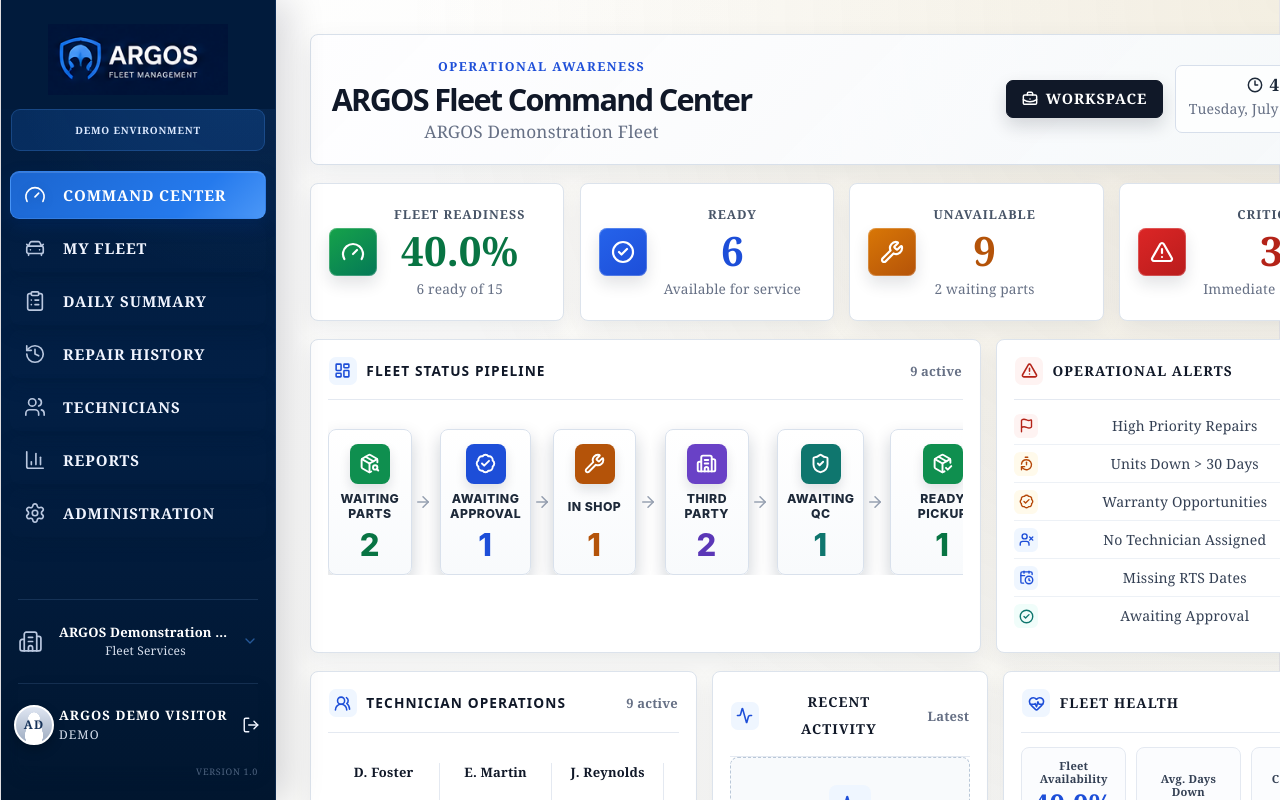
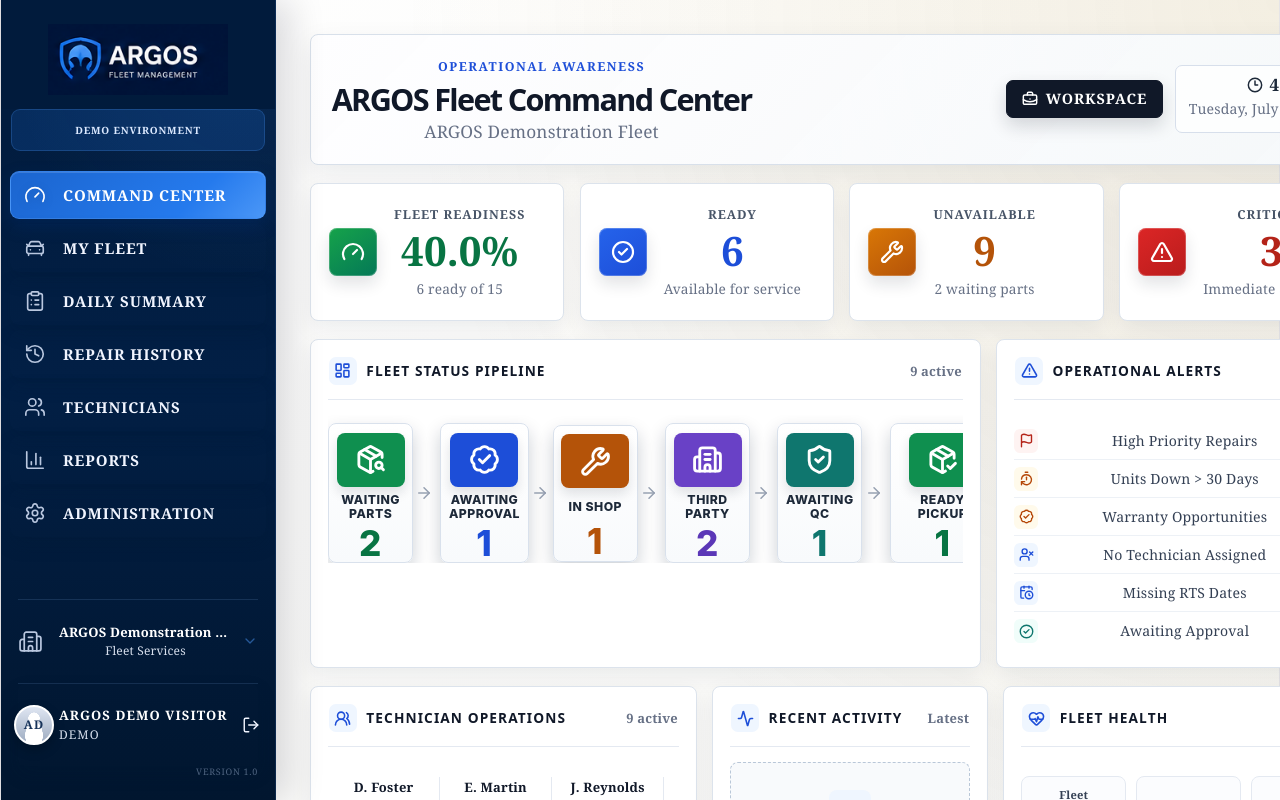
Before and after one commit to Matthew-S-Wallace/Argos-Testing-Center, a React (Vite) app: page / in a window 1280 px wide. Both pictures are taken after a click on the button "TRY ARGOS DEMO". Shown: the top 800 px of the page. Built offline with nearby package versions, Linux system fonts and the light colour scheme.

Commit message:
Sprint 001V - Complete Executive Command Center UI modernization

```diff
--- a/src/components/CommandCenter/ARGOS_Command_Center_Component.css
+++ b/src/components/CommandCenter/ARGOS_Command_Center_Component.css
@@ -126,7 +126,7 @@
   display: flex;
   align-items: stretch;
   gap: .35rem;
-  padding-top: .82rem;
+  padding-top: .48rem;
   overflow-x: auto;
 }
 
@@ -139,12 +139,13 @@
 
 .argos-command-pipeline__step {
   width: 100%;
-  min-height: 142px;
-  display: grid;
-  justify-items: center;
-  align-content: center;
-  gap: .48rem;
-  padding: .75rem .48rem;
+  min-height: 112px;
+  display: flex;
+  flex-direction: column;
+  align-items: center;
+  justify-content: flex-start;
+  gap: .3rem;
+  padding: .48rem .42rem .18rem;
   border: 1px solid #d9e1ec;
   border-radius: 8px;
   background: linear-gradient(180deg, #fff, #f8fafc);
@@ -160,9 +161,10 @@
 }
 
 .argos-command-pipeline__step > span:nth-child(2) {
-  min-height: 2.35em;
+  min-height: 2.1em;
   display: grid;
   place-items: center;
+  margin-top: .02rem;
   text-align: center;
   font-size: .68rem;
   line-height: 1.18;
@@ -172,19 +174,26 @@
 }
 
 .argos-command-pipeline__step strong {
-  font-size: 1.72rem;
-  line-height: 1;
+  margin-top: auto;
+  margin-bottom: 0;
+  font-size: 1.95rem;
+  line-height: .92;
   font-weight: 820;
 }
 
 .argos-command-pipeline__icon {
-  width: 40px;
-  height: 40px;
+  width: 68px;
+  height: 54px;
   display: grid;
   place-items: center;
   border-radius: 8px;
   color: #fff;
   box-shadow: 0 6px 12px rgba(16, 24, 40, .12);
+}
+
+.argos-command-pipeline__icon svg {
+  width: 31px;
+  height: 31px;
 }
 
 .argos-command-pipeline__arrow {
--- a/src/components/CommandCenter/ARGOS_Command_Center_Component.jsx
+++ b/src/components/CommandCenter/ARGOS_Command_Center_Component.jsx
@@ -1,4 +1,4 @@
-// ARGOS Command Center v1.6 - Technician Name-First Layout
+// ARGOS Command Center v1.9 - Operational Alerts Panel Integration
 import { useEffect, useMemo, useState } from "react";
 import {
   Activity,
@@ -276,11 +276,12 @@
           </div>
         </ARGOSExecutivePanel>
 
-        <article className="argos-command-panel">
-          <div className="argos-command-panel__header">
-            <div><span className="argos-command-panel__icon argos-command-panel__icon--alert"><AlertTriangle size={17} strokeWidth={2.2} /></span><h3>Operational Alerts</h3></div>
-            <span>Live</span>
-          </div>
+        <ARGOSExecutivePanel
+          title="Operational Alerts"
+          icon={AlertTriangle}
+          meta="Live"
+          tone="alert"
+        >
           <div className="argos-command-alert-list">
             {[
               [Flag, "High Priority Repairs", criticalAssets, "red"],
@@ -288,16 +289,25 @@
               [BadgeCheck, "Warranty Opportunities", dashboardData.warrantyOpportunities, "amber"],
               [UserX, "No Technician Assigned", dashboardData.noTechnician, "blue"],
               [CalendarClock, "Missing RTS Dates", dashboardData.missingRts, "blue"],
-              [CheckCircle2, "Awaiting Approval", dashboardData.statusCount("Awaiting Approval"), "teal"],
+              [
+                CheckCircle2,
+                "Awaiting Approval",
+                dashboardData.statusCount("Awaiting Approval"),
+                "teal",
+              ],
             ].map(([Icon, label, value, tone]) => (
               <div className="argos-command-alert" key={label}>
-                <span className={`argos-command-alert__icon argos-command-alert__icon--${tone}`}><Icon size={15} strokeWidth={2.2} /></span>
+                <span
+                  className={`argos-command-alert__icon argos-command-alert__icon--${tone}`}
+                >
+                  <Icon size={15} strokeWidth={2.2} />
+                </span>
                 <span>{label}</span>
                 <strong>{value}</strong>
               </div>
             ))}
           </div>
-        </article>
+        </ARGOSExecutivePanel>
       </section>
 
       <section className="argos-command-lower-grid">
@@ -343,19 +353,27 @@
           )}
         </ARGOSExecutivePanel>
 
-        <article className="argos-command-panel">
-          <div className="argos-command-panel__header">
-            <div><span className="argos-command-panel__icon"><Activity size={17} strokeWidth={2.2} /></span><h3>Recent Activity</h3></div>
-            <span>Latest</span>
-          </div>
+        <ARGOSExecutivePanel
+          title="Recent Activity"
+          icon={Activity}
+          meta="Latest"
+        >
           {dashboardData.activity.length ? (
             <div className="argos-command-activity-list">
               {dashboardData.activity.map((item) => {
                 const ActivityIcon = ACTIVITY_ICONS[item.tone] || Activity;
+
                 return (
                   <div className="argos-command-activity" key={item.id}>
-                    <span className={`argos-command-activity__marker argos-command-activity__marker--${item.tone}`}><ActivityIcon size={14} strokeWidth={2.4} /></span>
-                    <div><strong>{item.unit}</strong><span>{item.description}</span></div>
+                    <span
+                      className={`argos-command-activity__marker argos-command-activity__marker--${item.tone}`}
+                    >
+                      <ActivityIcon size={14} strokeWidth={2.4} />
+                    </span>
+                    <div>
+                      <strong>{item.unit}</strong>
+                      <span>{item.description}</span>
+                    </div>
                     <time>{timeAgo(item.occurredAt, currentTime)}</time>
                   </div>
                 );
@@ -368,22 +386,49 @@
               description="Status changes and completed repairs will appear here."
             />
           )}
-        </article>
+        </ARGOSExecutivePanel>
 
-        <article className="argos-command-panel">
-          <div className="argos-command-panel__header">
-            <div><span className="argos-command-panel__icon"><HeartPulse size={17} strokeWidth={2.2} /></span><h3>Fleet Health</h3></div>
-            <span>Current</span>
+        <ARGOSExecutivePanel
+          title="Fleet Health"
+          icon={HeartPulse}
+          meta="Current"
+        >
+          <div className="argos-command-health-grid">
+            <div>
+              <span>Fleet Availability</span>
+              <strong>{availability}%</strong>
+              <small>Current readiness</small>
+            </div>
+            <div>
+              <span>Avg. Days Down</span>
+              <strong>{dashboardData.averageDaysDown}</strong>
+              <small>Open repairs</small>
+            </div>
+            <div>
+              <span>Completed Today</span>
+              <strong>{dashboardData.todayCompleted}</strong>
+              <small>Repair events</small>
+            </div>
+            <div>
+              <span>Avg. Repair Duration</span>
+              <strong>
+                {dashboardData.averageRepairDuration}
+                <em> days</em>
+              </strong>
+              <small>Historical average</small>
+            </div>
+            <div>
+              <span>Warranty Repairs</span>
+              <strong>{dashboardData.warrantyOpportunities}</strong>
+              <small>Open opportunities</small>
+            </div>
+            <div>
+              <span>Open Work Orders</span>
+              <strong>{dashboardData.openWorkOrders}</strong>
+              <small>With WO number</small>
+            </div>
           </div>
-          <div className="argos-command-health-grid">
-            <div><span>Fleet Availability</span><strong>{availability}%</strong><small>Current readiness</small></div>
-            <div><span>Avg. Days Down</span><strong>{dashboardData.averageDaysDown}</strong><small>Open repairs</small></div>
-            <div><span>Completed Today</span><strong>{dashboardData.todayCompleted}</strong><small>Repair events</small></div>
-            <div><span>Avg. Repair Duration</span><strong>{dashboardData.averageRepairDuration}<em> days</em></strong><small>Historical average</small></div>
-            <div><span>Warranty Repairs</span><strong>{dashboardData.warrantyOpportunities}</strong><small>Open opportunities</small></div>
-            <div><span>Open Work Orders</span><strong>{dashboardData.openWorkOrders}</strong><small>With WO number</small></div>
-          </div>
-        </article>
+        </ARGOSExecutivePanel>
       </section>
 
       <section className="status-board argos-command-status-board">
```
